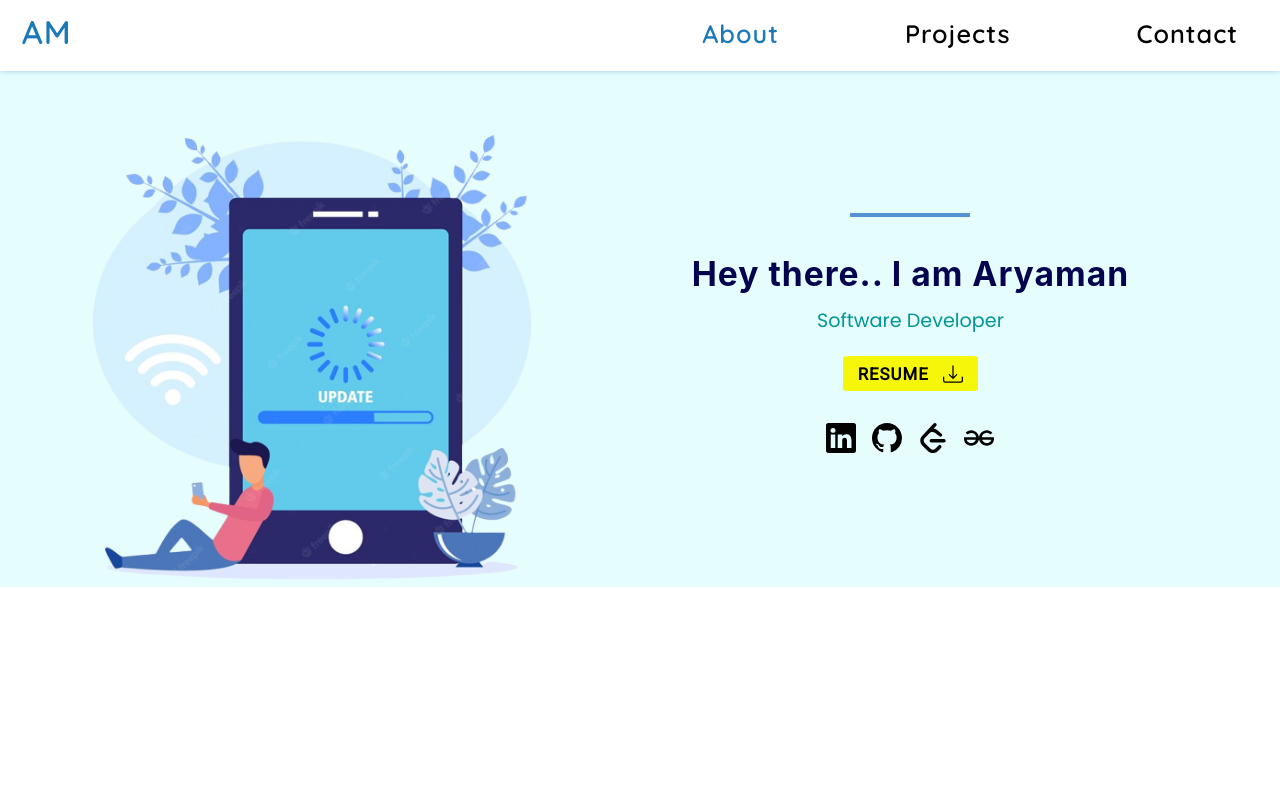
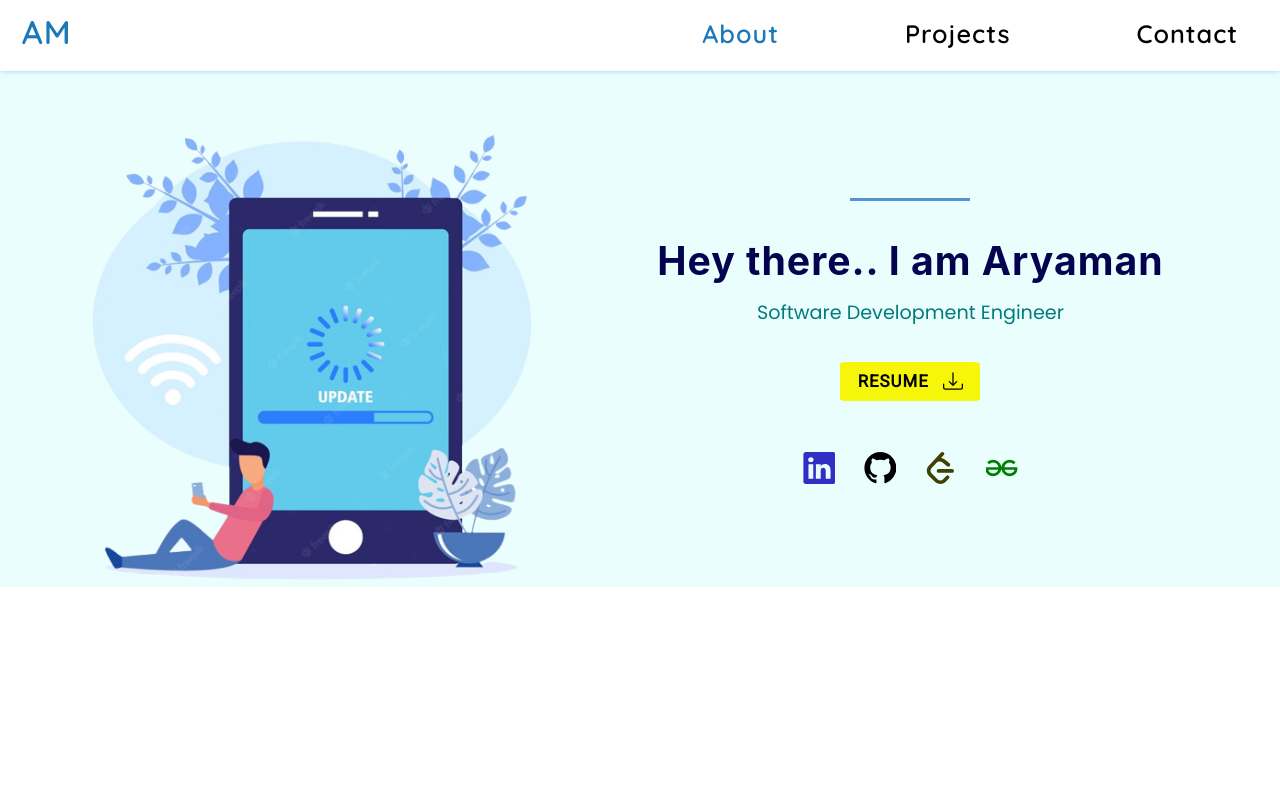
Before and after one commit to AryamanMishra/Portfolio-Website, a React (Create React App) app: page / in a window 1280 px wide. Shown: the top 800 px of the page. Built offline with nearby package versions, Linux system fonts and the light colour scheme.

Commit message:
updated home page

```diff
--- a/src/components/Home.js
+++ b/src/components/Home.js
@@ -11,9 +11,9 @@ const Home = ()=> {
                 <img src={heroImage} className='hero-img' alt='Hero'/>
                 <div className='intro'>
                     <div className='title'>
-                        <div className="underline" style={{width:'7.5em',height:'0.22em',marginTop:'-7em',marginBottom:'1.5em'}}></div>
-                        <h1>Hey there.. I am Aryaman</h1>
-                        <p>Software Developer</p>
+                        <div className="underline" style={{width:'7.5em',height:'0.22em',marginTop:'-6em',marginBottom:'1.5em'}}></div>
+                        <h1 style={{fontSize:"2.45em"}}>Hey there.. I am Aryaman</h1>
+                        <p>Software Development Engineer</p>
                     </div>
                     <div className="resume-section">
                         <button>
@@ -25,20 +25,20 @@ const Home = ()=> {
                     </div>
                     <div className="links">
                         <BsLinkedin
-                            size={30}
-                            className='link-icon'
+                            size={32}
+                            className='link-icon la'
                         />
                         <BsGithub
-                            size={30}
+                            size={32}
                             className='link-icon'
                         />
                         <SiLeetcode
-                            size={30}
-                            className='link-icon'
+                            size={32}
+                            className='link-icon leet'
                         />
                         <SiGeeksforgeeks
-                            size={30}
-                            className='link-icon'
+                            size={32}
+                            className='link-icon gfg'
                         />
                     </div>
                 </div>
--- a/src/styles/Home.css
+++ b/src/styles/Home.css
@@ -4,7 +4,7 @@
 .main-section {
     display: flex;
     gap: 5em;
-    background-color: rgba(137, 244, 244, 0.212);
+    background-color: rgba(162, 249, 249, 0.212);
     align-items: center;
     justify-content: center;
     padding-top: 3.5em;
@@ -23,12 +23,13 @@
 
 .title h1 {
     font-family: 'Poppins', sans-serif;
-    font-size: 2.4em;
 }
 .title p {
     font-family: 'Poppins', sans-serif;
     font-size: 1.2em;
-    color: rgb(2, 150, 150);
+    color: rgb(1, 123, 123);
+    margin-top: 0.1em;
+    margin-bottom: 0.5em;
     /* font-style: italic; */
 }
 .resume-section {
@@ -36,8 +37,8 @@
 }
 .resume-section button{
     background-color: #f6f60b;
-    padding: 0.5em 1em;
-    margin-top: 1.5em;
+    padding: 0.65em 1.2em;
+    margin-top: 1.75em;
     border: 0.4px transparent;
     font-size: 0.9em;
     border-radius: 5%;
@@ -49,12 +50,24 @@
 }
 
 .links {
-    margin-top: 2em;
+    margin-top: 2.5em;
     display: flex;
     cursor: pointer;
-    gap: 2em;
+    gap: 5em;
+    padding-top: 0.7em;
 }
-.link-icon:hover {
-    color: #f6f60b;
-    transition: 0.4s ease;
+
+.link-icon {
+    padding: 0em 0.4em;
 }
+
+.la {
+    color: rgb(47, 47, 198);
+}
+
+.leet {
+    color: rgb(64, 64, 2);
+}
+.gfg  {
+    color: green;
+}
```
